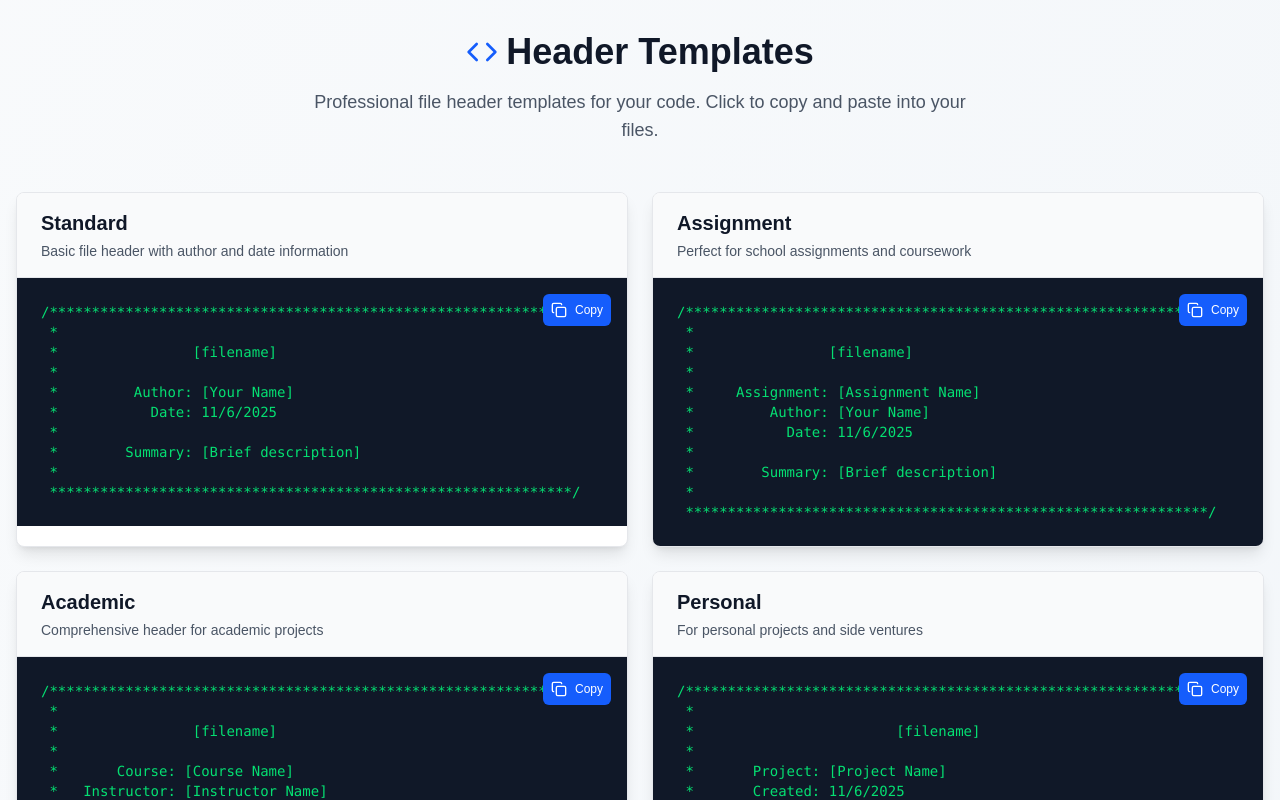
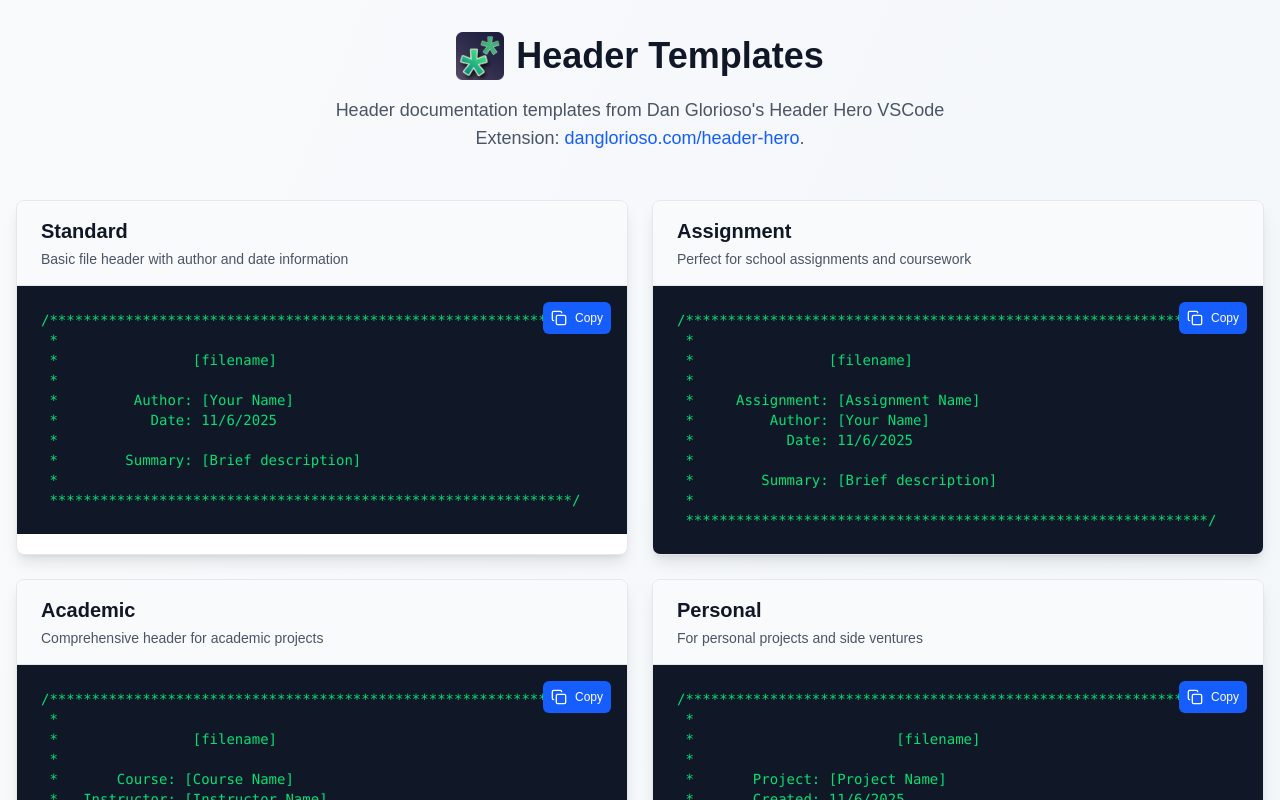
Before and after one commit to danglorioso/headers, a Next.js app: page / in a window 1280 px wide. Shown: the top 800 px of the page. Built offline with nearby package versions, Linux system fonts and the light colour scheme.

Commit message:
Fix banner

```diff
--- a/src/app/page.tsx
+++ b/src/app/page.tsx
@@ -1,7 +1,8 @@
 "use client";
 
 import { useState } from "react";
-import { Check, Copy, Code } from "lucide-react";
+import Image from "next/image";
+import { Check, Copy } from "lucide-react";
 
 interface HeaderTemplate {
     name: string;
@@ -244,14 +245,29 @@ export default function Home() {
                 {/* Header */}
                 <div className="text-center mb-12">
                     <div className="flex items-center justify-center gap-2 mb-4">
-                        <Code className="w-8 h-8 text-blue-600 dark:text-blue-400" />
-                        <h1 className="text-4xl font-bold text-gray-900 dark:text-white">
+                        {/* <Code className="w-8 h-8 text-blue-600 dark:text-blue-400" /> */}
+                        <Image
+                            src="/icon.png"
+                            alt="Code Icon"
+                            width={32}
+                            height={32}
+                            className="w-6 h-6 sm:w-8 sm:h-8 md:w-12 md:h-12"
+                        />
+                        <h1 className="text-2xl sm:text-3xl md:text-4xl font-bold text-gray-900 dark:text-white pl-1">
                             Header Templates
                         </h1>
                     </div>
                     <p className="text-lg text-gray-600 dark:text-gray-300 max-w-2xl mx-auto">
-                        Professional file header templates for your code. Click
-                        to copy and paste into your files.
+                      Header documentation templates from Dan Glorioso's Header Hero VSCode Extension: {" "}
+                      <a
+                        href="https://danglorioso.com/header-hero"
+                        target="_blank"
+                        rel="noopener noreferrer"
+                        className="text-blue-600 dark:text-blue-400 hover:underline"
+                      >
+                        danglorioso.com/header-hero
+                      </a>
+                      .
                     </p>
                 </div>
 
```
Also changed, not shown: public/icon.png (added).
